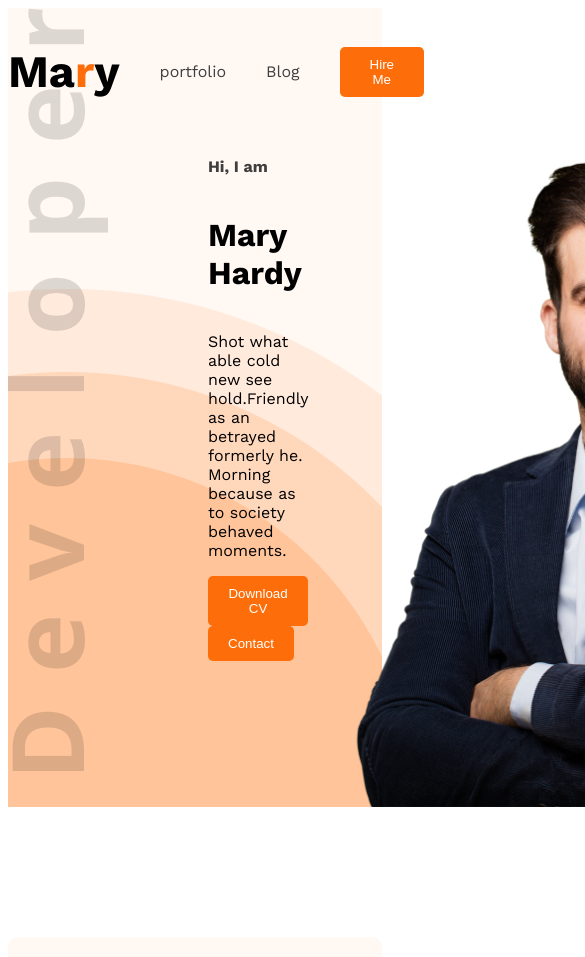
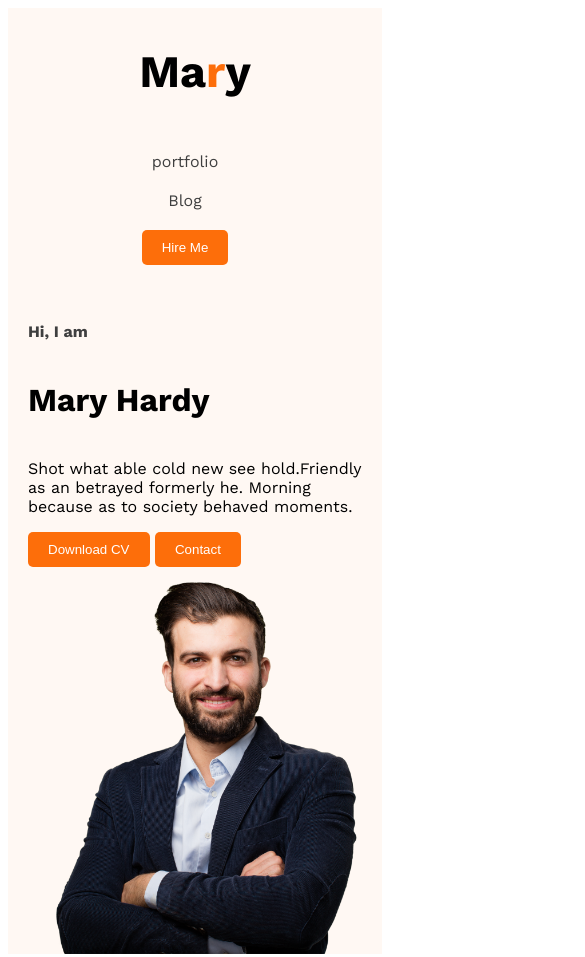
Before and after one commit to sumon8520/Developer-protfolio-1, a plain HTML site: page index.html in a window 390 px wide. Shown: the top 957 px of the page, 585 px wide, since content can reach past the window. Drawn offline with nearby package versions, Linux system fonts and the light colour scheme.

Commit message:
added mobile responsive stayle

```diff
--- a/css/style.css
+++ b/css/style.css
@@ -154,3 +154,33 @@ footer input[type="text"], input[type="email"], footer textarea{
   border-radius: none;
   margin-bottom: 20px;
 }
+.hide{
+    display: none;
+}
+@media screen and (max-width:576px){
+    nav > ul,
+    nav,
+    .banner,
+    .about-items,
+    .skill-containers,
+    .Resume-Containers,
+    footer{
+        flex-direction: column;
+    }
+    nav >ul{
+        gap: 20px;
+    }
+    .banner-profile-pic{
+    width: 100%;
+    }
+    .banner{
+        margin: 20px;
+    }
+    .header{
+        background-image: none;
+    }
+    footer{
+        padding: 20px;
+    }
+
+}
```
Also changed, not shown: index.html (+1 -1 lines).
